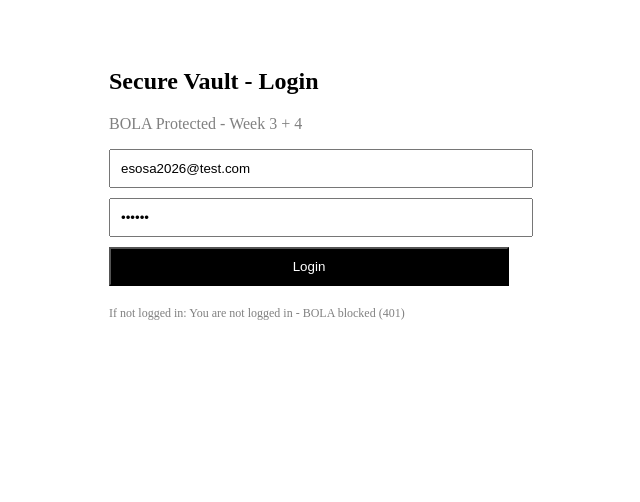
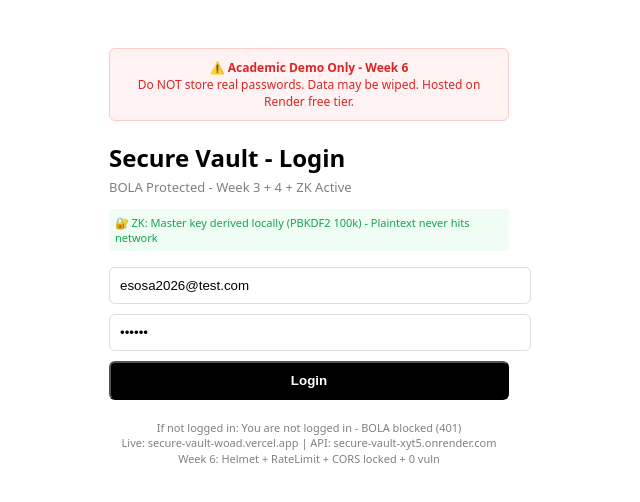
Before and after one commit to esosapossibleboy-bit/secure-vault, a React (Vite) app in the folder client/: page / in a window 1280 px wide. Shown: the top 502 px of the page, without its empty margins (331-971 px from the left). Built offline with nearby package versions, Linux system fonts and the light colour scheme.

Commit message:
Week 6: Block public registration - DISABLE_PUBLIC_SIGNUP flag

```diff
--- a/client/src/pages/Login.jsx
+++ b/client/src/pages/Login.jsx
@@ -1,26 +1,74 @@
 import { useState } from "react";
 import { useAuth } from "../hooks/useAuth";
+
 export default function Login() {
   const [email, setEmail] = useState("esosa2026@test.com");
   const [password, setPassword] = useState("123456");
   const { login } = useAuth();
   const [error, setError] = useState("");
+
   const handleLogin = async (e) => {
     e.preventDefault();
-    try { await login(email, password); }
-    catch { setError("Login failed"); }
+    try {
+      await login(email, password);
+    }
+    catch {
+      setError("Login failed - BOLA protected");
+    }
   };
+
   return (
-    <div style={{ padding: "40px", maxWidth: "400px", margin: "0 auto" }}>
-      <h2>Secure Vault - Login</h2>
-      <p style={{ color: "gray" }}>BOLA Protected - Week 3 + 4</p>
-      <form onSubmit={handleLogin}>
-        <input type="email" value={email} onChange={e => setEmail(e.target.value)} style={{ width: "100%", padding: "10px", marginBottom: "10px" }} />
-        <input type="password" value={password} onChange={e => setPassword(e.target.value)} style={{ width: "100%", padding: "10px", marginBottom: "10px" }} />
-        <button type="submit" style={{ width: "100%", padding: "10px", background: "black", color: "white" }}>Login</button>
+    <div style={{ padding: "40px", maxWidth: "400px", margin: "0 auto", fontFamily: "system-ui" }}>
+
+      {/* === WEEK 6: DEMO WARNING BANNER === */}
+      <div style={{
+        background: "#fef2f2",
+        border: "1px solid #fecaca",
+        color: "#dc2626",
+        padding: "10px",
+        borderRadius: "6px",
+        fontSize: "12px",
+        fontWeight: "bold",
+        textAlign: "center",
+        marginBottom: "16px"
+      }}>
+        ⚠️ Academic Demo Only - Week 6<br/>
+        <span style={{fontWeight:"normal"}}>Do NOT store real passwords. Data may be wiped. Hosted on Render free tier.</span>
+      </div>
+
+      <h2 style={{marginBottom:"4px"}}>Secure Vault - Login</h2>
+      <p style={{ color: "gray", fontSize:"13px", marginTop:0 }}>BOLA Protected - Week 3 + 4 + ZK Active</p>
+      <p style={{ color: "#16a34a", fontSize:"11px", background:"#f0fdf4", padding:"6px", borderRadius:"4px" }}>
+        🔐 ZK: Master key derived locally (PBKDF2 100k) - Plaintext never hits network
+      </p>
+
+      <form onSubmit={handleLogin} style={{marginTop:"16px"}}>
+        <input
+          type="email"
+          value={email}
+          onChange={e => setEmail(e.target.value)}
+          placeholder="Email"
+          style={{ width: "100%", padding: "10px", marginBottom: "10px", borderRadius:"6px", border:"1px solid #ddd" }}
+        />
+        <input
+          type="password"
+          value={password}
+          onChange={e => setPassword(e.target.value)}
+          placeholder="Password"
+          style={{ width: "100%", padding: "10px", marginBottom: "10px", borderRadius:"6px", border:"1px solid #ddd" }}
+        />
+        <button type="submit" style={{ width: "100%", padding: "10px", background: "black", color: "white", borderRadius:"6px", cursor:"pointer", fontWeight:"bold" }}>
+          Login
+        </button>
       </form>
-      {error && <p style={{ color: "red" }}>{error}</p>}
-      <p style={{ fontSize: "12px", color: "gray", marginTop: "20px" }}>If not logged in: You are not logged in - BOLA blocked (401)</p>
+
+      {error && <p style={{ color: "red", background:"#fef2f2", padding:"8px", borderRadius:"4px", marginTop:"10px" }}>{error}</p>}
+
+      <p style={{ fontSize: "11px", color: "gray", marginTop: "20px", textAlign:"center", lineHeight:"1.4" }}>
+        If not logged in: You are not logged in - BOLA blocked (401)<br/>
+        Live: secure-vault-woad.vercel.app | API: secure-vault-xyt5.onrender.com<br/>
+        Week 6: Helmet + RateLimit + CORS locked + 0 vuln
+      </p>
     </div>
   );
 }
```
Also changed, not shown: 2 other files (tests, documents, lock files or other folders).
